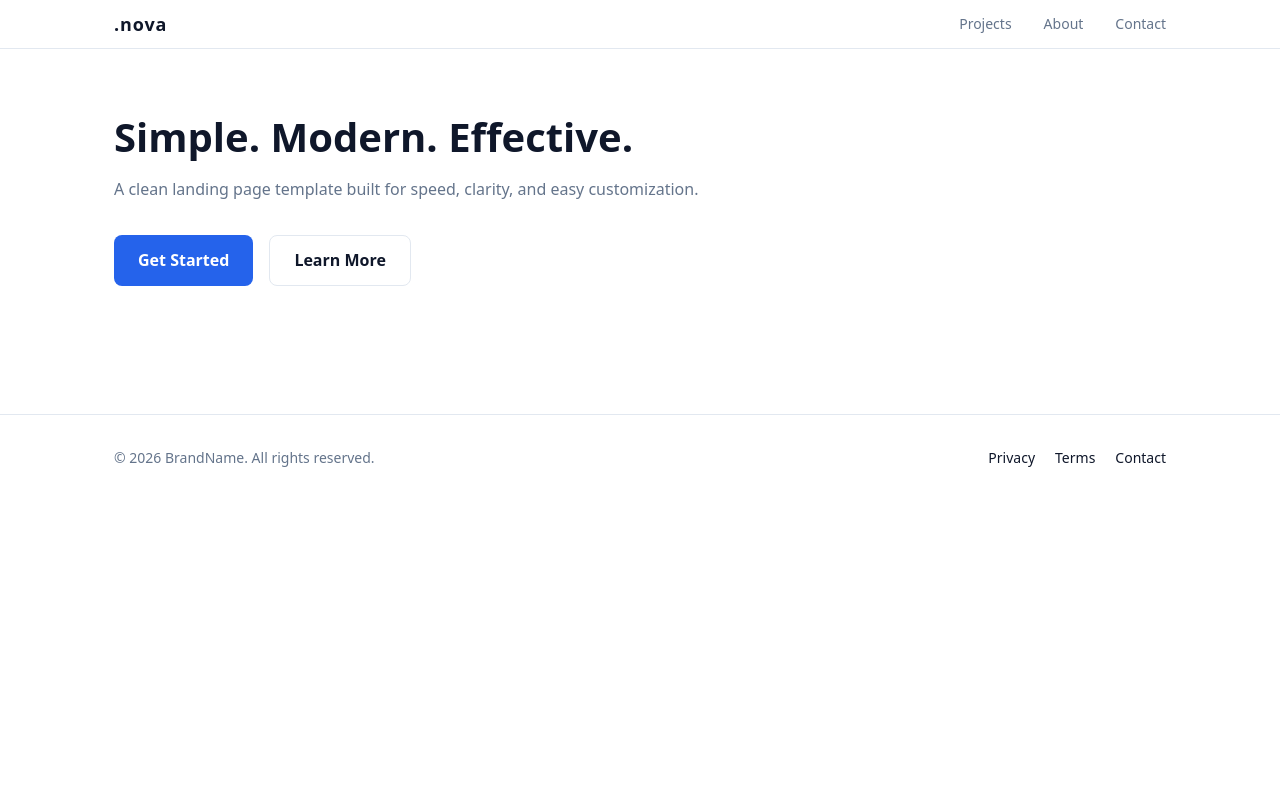
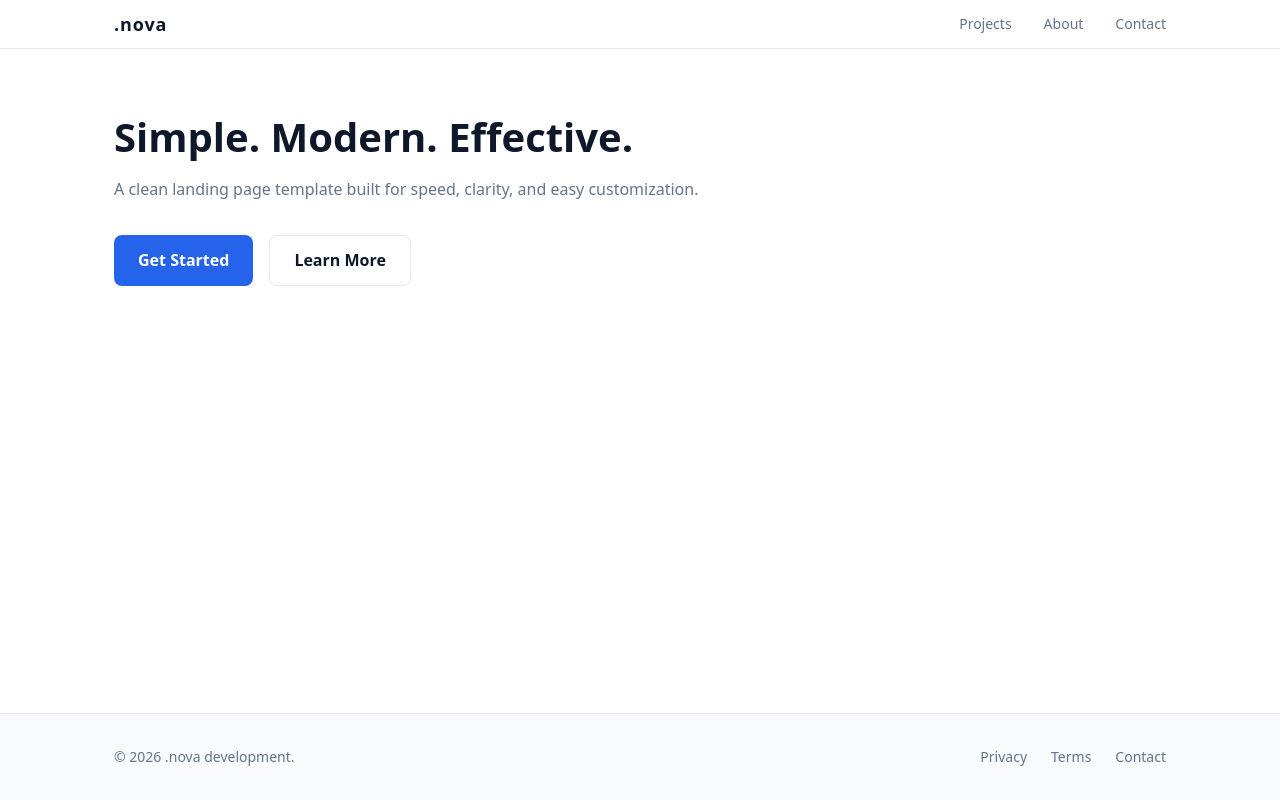
Before and after one commit to MikeReyes102/dev-portfolio, a React (Vite) app: page / in a window 1280 px wide. Built offline with nearby package versions, Linux system fonts and the light colour scheme.

Commit message:
Reworked some CSS and added the Footer

```diff
--- a/src/App.jsx
+++ b/src/App.jsx
@@ -6,7 +6,11 @@ function App() {
   return (
     <>
       <Navbar />
-      <Hero />
+
+      <main className="main">
+        <Hero />
+      </main>
+
       <Footer />
     </>
   )
--- a/src/components/layout/Footer.jsx
+++ b/src/components/layout/Footer.jsx
@@ -1,38 +1,18 @@
+import '../../styles/Footer.css'
+
 const Footer = () => {
   const year = new Date().getFullYear()
 
   return (
-    <footer
-      style={{
-        borderTop: "1px solid var(--color-border)",
-        marginTop: "4rem"
-      }}
-    >
-      <div className="container">
-        <div
-          style={{
-            display: "flex",
-            justifyContent: "space-between",
-            alignItems: "center",
-            padding: "2rem 0",
-            flexWrap: "wrap",
-            gap: "1rem"
-          }}
-        >
+    <footer className="footer">
+      <div className="container footer-container">
         {/* Brand / Copyright */}
-          <p style={{ fontSize: "0.875rem" }}>
-            © {year} BrandName. All rights reserved.
+        <p className="footer-copy">
+          © {year} .nova development.
         </p>
 
         {/* Footer Links */}
-          <ul
-            style={{
-              display: "flex",
-              gap: "1.25rem",
-              listStyle: "none",
-              fontSize: "0.875rem"
-            }}
-          >
+        <ul className="footer-links">
           <li>
             <a href="#">Privacy</a>
           </li>
@@ -44,7 +24,6 @@ const Footer = () => {
           </li>
         </ul>
       </div>
-      </div>
     </footer>
   )
 }
--- a/src/components/layout/Navbar.jsx
+++ b/src/components/layout/Navbar.jsx
@@ -1,6 +1,5 @@
 import { useEffect, useState } from 'react'
 import '../../styles/Navbar.css'
-import '../../styles/main.css'
 
 const Navbar = () => {
   const [scrolled, setScrolled] = useState(false)
--- /dev/null
+++ b/src/styles/Footer.css
@@ -0,0 +1,35 @@
+.footer {
+    border-top: 1px solid var(--color-border);
+    margin-top: var(--space-8);
+    padding: var(--space-6) 0;
+    background: var(--color-surface);
+}
+
+.footer-container {
+    display: flex;
+    justify-content: space-between;
+    align-items: center;
+    flex-wrap: nowrap;
+    gap: var(--space-4);
+}
+
+.footer-copy {
+    font-size: var(--text-sm);
+    color: var(--color-muted);
+}
+
+.footer-links {
+    display: flex;
+    gap: var(--space-5);
+    list-style: none;
+    font-size: var(--text-sm);
+}
+
+.footer-links a {
+    color: var(--color-muted);
+    transition: color 0.2s ease;
+}
+
+.footer-links a:hover {
+    color: var(--color-text);
+}
--- a/src/styles/main.css
+++ b/src/styles/main.css
@@ -69,7 +69,8 @@
 }
 
 html,
-body {
+body,
+#root {
   height: 100%;
 }
 
@@ -79,7 +80,23 @@ body {
   color: var(--color-text);
   line-height: 1.6;
   -webkit-font-smoothing: antialiased;
+  display: flex;
+  flex-direction: column;
+  min-height: 100vh;
 }
+
+#root {
+  flex: 1;
+  display: flex;
+  flex-direction: column;
+}
+
+.main {
+  flex: 1;
+  display: flex;
+  flex-direction: column;
+}
+
 
 /* Media defaults */
 img,
```
Lines whose indentation alone changed are shown as unchanged.
